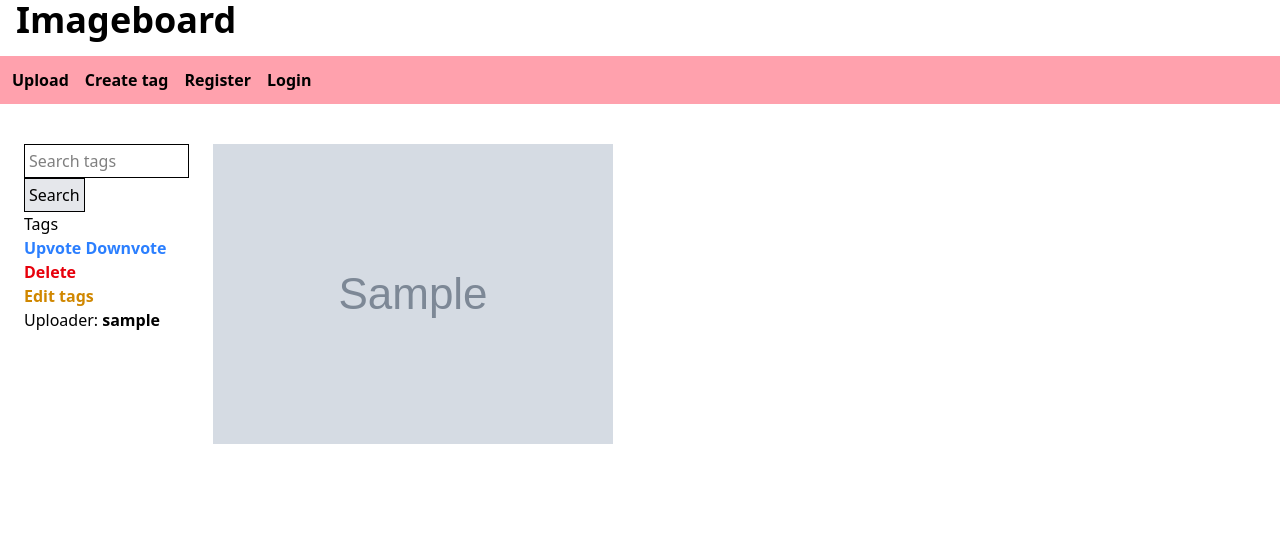
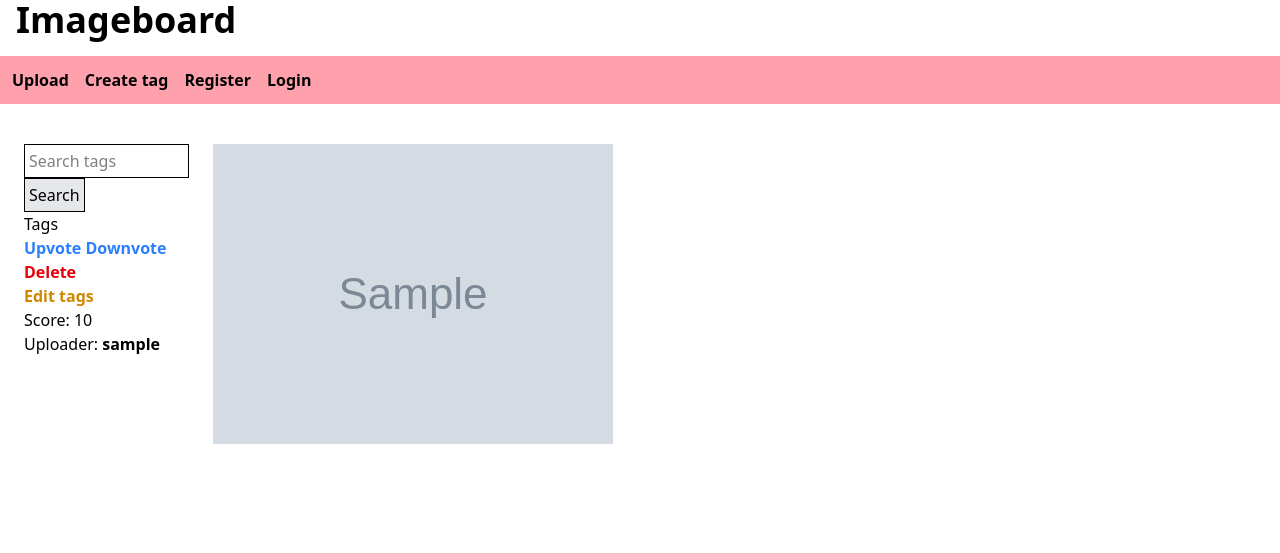
Before and after one commit to hourin9/Python-Imageboard, a Django app: page /artwork/1/ in a window 1280 px wide. Shown: the top 553 px of the page. Run offline with Django 5.2, Linux system fonts and the light colour scheme; tables that the repository leaves empty hold one stand-in row (values such as "Sample post"); grey boxes marked "Sample" are stand-in pictures.

Commit message:
Added: score display

```diff
--- a/main/templates/imageview.html
+++ b/main/templates/imageview.html
@@ -39,6 +39,8 @@
     </a>
     <br>
 
+    <p> Score: {{ artwork.score }} </p>
+
     <p> Uploader:
         <a href=""
             class="font-bold">
```
